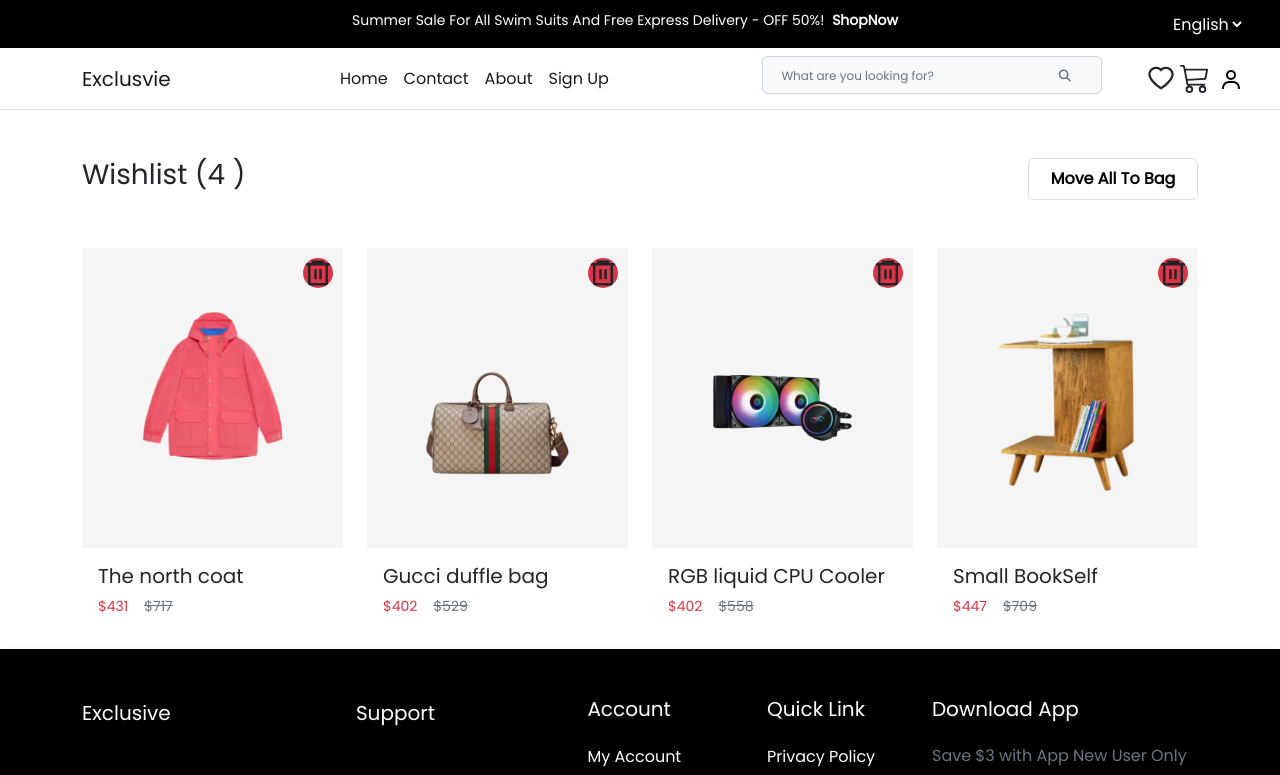
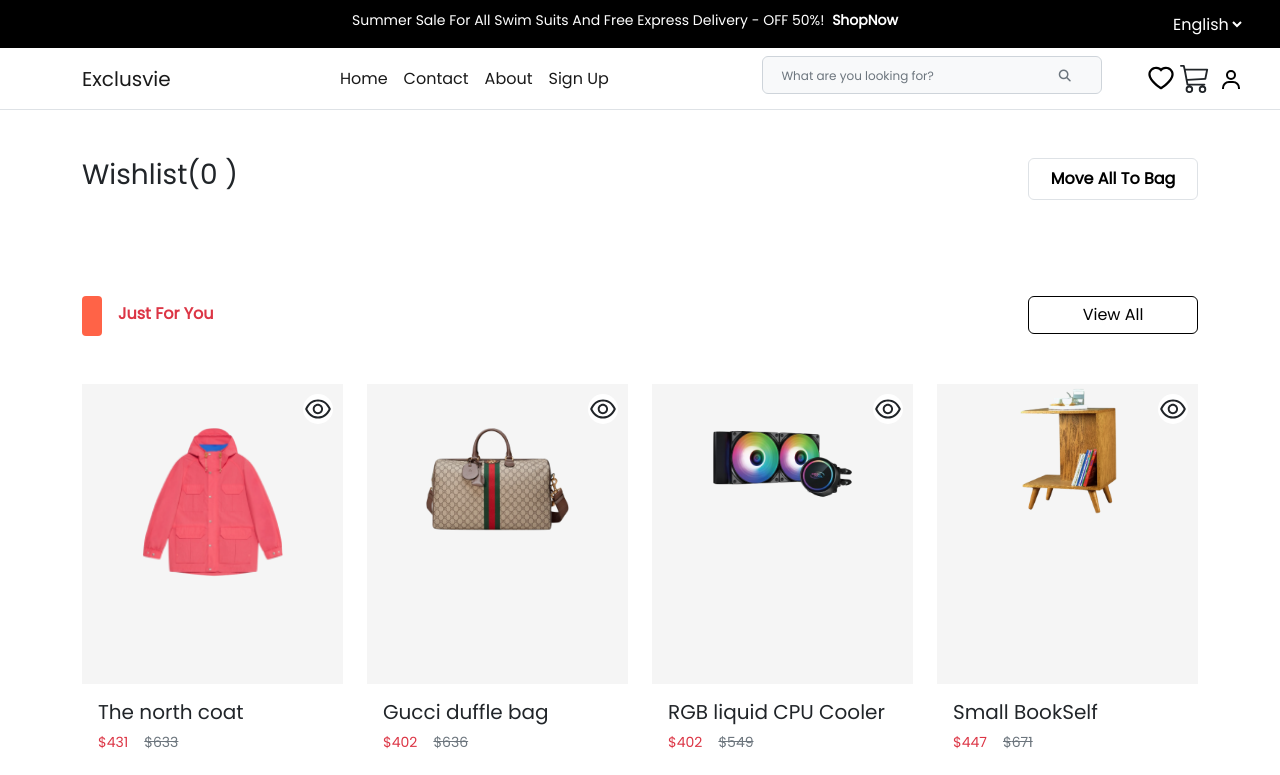
Before and after one commit to mrwan14/full-ecommerce-website, a React (Create React App) app: page /wishlist in a window 1280 px wide. Shown: the top 775 px of the page. Built offline with nearby package versions, Linux system fonts and the light colour scheme.

Commit message:
wishList

```diff
--- a/src/Components/Context/DataContext.js
+++ b/src/Components/Context/DataContext.js
@@ -7,6 +7,34 @@
   const [catogries, setCatogries] = useState(null);
   const [bestSellingData, setBestSellingData] = useState(null);
   const [ourProudcts, setOurProudcts] = useState(null);
+  const [wishList, setWishList] = useState([]);
+  useEffect(() => {
+    const storedWishList = localStorage.getItem("wishList");
+    if (storedWishList) {
+      setWishList(JSON.parse(storedWishList));
+    }
+  }, []);
+  useEffect(() => {
+    localStorage.setItem("wishList", JSON.stringify(wishList));
+  }, [wishList]);
+
+  const addToWishList = (product) => {
+    const existingProduct = wishList.find((p) => p.id === product.id);
+    if (existingProduct) {
+      // If the product already exists, do nothing
+      return;
+    } else {
+      // If the product doesn't exist, add it to the wish list array
+      setWishList([...wishList, product]);
+    }
+  };
+  function removeFromWishList(product) {
+    // Filter the product out of the wish list array
+    const newWishList = wishList.filter(p => p.id !== product.id);
+
+    // Update the wish list state and local storage
+    setWishList(newWishList);
+  }
 
   useEffect(() => {
     // Immediately Invoked Function
@@ -19,14 +47,23 @@
       setOurProudcts(await getOurProducts());
     })();
   }, []);
-  console.log(data);
+
   return (
     <DataContext.Provider
-      value={{ data, catogries, bestSellingData, ourProudcts }}
+      value={{
+        data,
+        catogries,
+        bestSellingData,
+        ourProudcts,
+        addToWishList,
+        removeFromWishList,
+        wishList,
+      }}
     >
       {data == null ||
       catogries == null ||
       bestSellingData == null ||
+      wishList == null ||
       ourProudcts == null ? (
         <div>Loading...</div>
       ) : (
--- a/src/Components/Home/Home.css
+++ b/src/Components/Home/Home.css
@@ -36,6 +36,26 @@
   position: relative;
   overflow: hidden;
 }
+.img-container img {
+  width: 55%;
+}
+.chair {
+  width: 70%;
+  text-align: right;
+  margin-top: -40px;
+}
+.mins {
+  width: 20%;
+  height: 25px;
+  border-radius: 4px;
+  margin-left: -24px;
+  margin-top: -26px;
+  background-color: red;
+}
+.right-icons {
+  margin-right: 60px;
+  margin-top: 10px;
+}
 .add-to-cart {
   position: absolute;
   bottom: 0px;
@@ -53,25 +73,6 @@
 }
 .img-container:hover .add-to-cart {
   display: flex;
-}
-.img-container img {
-  width: 55%;
-  margin-top: 20px;
-}
-.chair {
-  margin-top: -60px;
-}
-.mins {
-  width: 20%;
-  height: 25px;
-  border-radius: 4px;
-  margin-left: -24px;
-  margin-top: -26px;
-  background-color: red;
-}
-.right-icons {
-  margin-right: 60px;
-  margin-top: 10px;
 }
 
 .wrapper {
--- a/src/Components/Home/Home.jsx
+++ b/src/Components/Home/Home.jsx
@@ -15,13 +15,12 @@
 import StarRating from "../StarRating/StarRating";
 import { DataContext } from "../Context/DataContext";
 export default function Home(props) {
-  let { data, catogries, bestSellingData, ourProudcts } =
+  let { data, catogries, bestSellingData, ourProudcts ,addToWishList } =
     useContext(DataContext);
 
   return (
     <div>
       <div className="home container hh">
-
         <div className="main-ad ">
           <div className="row">
             <div className="col-md-2   border-end  menu  ">
@@ -330,8 +329,14 @@
                                   <p>-{Math.floor(Math.random() * 40 + 30)}%</p>{" "}
                                 </div>{" "}
                                 <div className="right-icons  ">
+                                  <button className=" d-block" onClick={()=>addToWishList(product)}>
+                                    {" "}
                                     <AiOutlineHeart className=" d-block mb-1  rounded-circle bg-white" />
+                                  </button>
+                                  <button >
+                                    {" "}
                                     <AiOutlineEye className=" d-block mb-1 bg-white rounded-circle" />
+                                  </button>
                                 </div>
                               </div>
                               <div
@@ -447,9 +452,15 @@
                           <div className={`img-container`}>
                             <div className="icons d-flex justify-content-between">
                               <div className=" "></div>{" "}
-                              <div className="right-icons ">
+                              <div className="right-icons  ">
+                                  <button className=" d-block" onClick={()=>addToWishList(product)}>
+                                    {" "}
                                     <AiOutlineHeart className=" d-block mb-1  rounded-circle bg-white" />
+                                  </button>
+                                  <button >
+                                    {" "}
                                     <AiOutlineEye className=" d-block mb-1 bg-white rounded-circle" />
+                                  </button>
                                 </div>
                             </div>
                             <div
@@ -504,7 +515,6 @@
                   </span>
                   <br />
                   <span className="date">Hours</span>
-
                 </p>
               </div>
               <div className="circle ">
@@ -592,9 +602,15 @@
                                 <div></div>
                               )}
                             </div>
-                            <div className="right-icons ">
+                            <div className="right-icons  ">
+                                  <button className=" d-block" onClick={()=>addToWishList(product)}>
+                                    {" "}
                                     <AiOutlineHeart className=" d-block mb-1  rounded-circle bg-white" />
+                                  </button>
+                                  <button >
+                                    {" "}
                                     <AiOutlineEye className=" d-block mb-1 bg-white rounded-circle" />
+                                  </button>
                                 </div>
                           </div>
                           <div
--- a/src/Components/Navbar/Navbar.jsx
+++ b/src/Components/Navbar/Navbar.jsx
@@ -1,13 +1,12 @@
 /* eslint-disable react/style-prop-object */
 /* eslint-disable jsx-a11y/anchor-is-valid */
-import React ,{useState} from "react";
+import React, { useState } from "react";
 import { BsCart3 } from "react-icons/bs";
 import { AiOutlineHeart } from "react-icons/ai";
 import "./Navbar.css";
 import { Link } from "react-router-dom";
-import  RecipeDropDownList  from "../Dropdown/Dropdown";
+import RecipeDropDownList from "../Dropdown/Dropdown";
 export default function Navbar() {
-
   return (
     <div>
       <nav class="navbar navbar-expand-lg bg-white  border-bottom  ">
@@ -63,18 +62,18 @@
             <div className="icons ">
               <div className=" icon">
                 {" "}
-                <AiOutlineHeart className=" ms-1 mb-1 " />
+                <Link to={"/wishlist"}className=" text-black" >
+                  {" "}
+                  <AiOutlineHeart className=" ms-1 mb-1 " />
+                </Link>{" "}
               </div>{" "}
               <div className=" icon">
                 {" "}
                 <BsCart3 className=" ms-1 mb-1 " />
               </div>{" "}
               <div className="user-dropdown">
-                <RecipeDropDownList/>
-            {" "}
-
-          </div>
-
+                <RecipeDropDownList />{" "}
+              </div>
             </div>
           </div>
         </div>
--- a/src/Components/WishList/WishList.css
+++ b/src/Components/WishList/WishList.css
@@ -1,3 +1,16 @@
 .wishlist .img-container img {
   margin-top: 80px;
 }
+.wishlist .right-icons
+{
+  height: 39px;
+  width: 39px;
+  background-color: white;
+  border-radius: 50%;
+}
+.view-all-btn{
+  background-color: white;
+  color: black;
+  border: 1px solid black;
+
+}
--- a/src/Components/WishList/WishList.jsx
+++ b/src/Components/WishList/WishList.jsx
@@ -2,47 +2,65 @@
 import { DataContext } from "../Context/DataContext";
 import { RiDeleteBin6Line } from "react-icons/ri";
 import "./WishList.css";
+import { AiOutlineHeart } from "react-icons/ai";
+import { AiOutlineEye } from "react-icons/ai";
+import StarRating from "../StarRating/StarRating";
 export default function WishList() {
-  let { bestSellingData } = useContext(DataContext);
+  let { wishList, removeFromWishList, bestSellingData } =
+    useContext(DataContext);
   return (
+    <div className="wishlist-page">
+      <div className="container">
         <div className="wishlist">
-      <div className="container">
           <div className="d-flex justify-content-between my-5">
             <h3>
-            Wishlist{" "}
-            {bestSellingData == null ? (
+              Wishlist
+              {wishList == null ? (
                 <>
                   <>(0)</>
                 </>
               ) : (
                 <>
-                {" "}
-                <>({bestSellingData.length} )</>{" "}
+                  <>({wishList.length} )</>
                 </>
-            )}{" "}
+              )}
             </h3>
 
             <button className="btn text-black border border-black p-2 h-25  fw-bolder ">
               Move All To Bag
             </button>
           </div>
+          {wishList == null ? (
+            <div>
+              <p>Your wish List is empty</p>
+            </div>
+          ) : (
+            <div>
+              {" "}
               <div className="row mt-5">
-          {bestSellingData.map((product) => (
+                {wishList.map((product) => (
                   <>
                     <div className="col-md-3">
                       <div className="product-container">
-                  {" "}
                         <div className={`img-container`}>
                           <div className="icons d-flex justify-content-between">
-                      <div className=" "></div>{" "}
+                            <div className=" "></div>
                             <div className="right-icons ">
-                        <RiDeleteBin6Line className=" d-block mb-1   rounded-circle bg-danger" />
+                              <button
+                                onClick={() => {
+                                  removeFromWishList(product);
+                                }}
+                              >
+                                {" "}
+                                <RiDeleteBin6Line className="    " />
+                              </button>
                             </div>
                           </div>
                           <div
-                      className={`${product.isTallImage ? "chair" : "none"} `}
+                            className={`${
+                              product.isTallImage ? "chair" : "none"
+                            } `}
                           >
-                      {" "}
                             <img src={product.ImgSrc} alt="" className="" />
                           </div>
                           <div className="add-to-cart">Add To Cart</div>
@@ -50,11 +68,77 @@
                         <div className="product-desc m-3">
                           <h5>{product.Product_Name}</h5>
                           <div className="price d-flex">
-                      <p className="text-danger me-3">${product.Price} </p>
+                            <p className="text-danger me-3">
+                              ${product.Price}{" "}
+                            </p>
                             <p className="text-muted  text-decoration-line-through">
-                        ${product.Price + Math.floor(Math.random() * 200 + 100)}{" "}
+                              $
+                              {product.Price +
+                                Math.floor(Math.random() * 200 + 100)}
                             </p>
-                    </div>{" "}
+                          </div>
+                        </div>
+                      </div>
+                    </div>
+                  </>
+                ))}
+              </div>
+            </div>
+          )}
+        </div>
+        <div className="this-month-section mt-5">
+          <div>
+            <div className="d-flex justify-content-between">
+              <div className="d-flex">
+                <div className="brdr"></div>
+                <h6 className="ms-3 mt-2 text-danger fw-bold">Just For You</h6>
+              </div>
+              <div>
+                <button className="btn btn-danger view-all-btn ">
+                  View All
+                </button>
+              </div>
+            </div>
+          </div>
+
+          <div>
+            <div className="row mt-5">
+              {bestSellingData.map((product) => (
+                <>
+                  <div className="col-md-3">
+                    <div className="product-container">
+                      <div className={`img-container`}>
+                        <div className="icons d-flex justify-content-between">
+                          <div className=" "></div>
+                          <div className="right-icons ">
+                            <AiOutlineEye className=" d-block mb-1 bg-white rounded-circle" />
+                          </div>
+                        </div>
+                        <div
+                          className={`${
+                            product.isTallImage ? "chair" : "none"
+                          } `}
+                        >
+                          <img src={product.ImgSrc} alt="" />
+                        </div>
+                        <div className="add-to-cart">Add To Cart</div>
+                      </div>
+                      <div className="product-desc m-3">
+                        <h5>{product.Product_Name}</h5>
+                        <div className="price d-flex">
+                          <p className="text-danger me-3">${product.Price}</p>
+                          <p className="text-muted  text-decoration-line-through">
+                            $
+                            {product.Price +
+                              Math.floor(Math.random() * 200 + 100)}
+                          </p>
+                        </div>
+                        <div className="star-rating d-flex  ">
+                          <StarRating />
+                          <p className="mt-2 ms-3">
+                            ({Math.floor(Math.random() * 100 + 10)})
+                          </p>
+                        </div>
                       </div>
                     </div>
                   </div>
@@ -63,5 +147,7 @@
             </div>
           </div>
         </div>
+      </div>
+    </div>
   );
 }
```
Also changed, not shown: src/Components/Cart/Cart.jsx (added, +7 -0 lines), src/api/index.js (+3 -24 lines), src/Components/Cart/Cart.css (added). Lines whose indentation alone changed are shown as unchanged.
